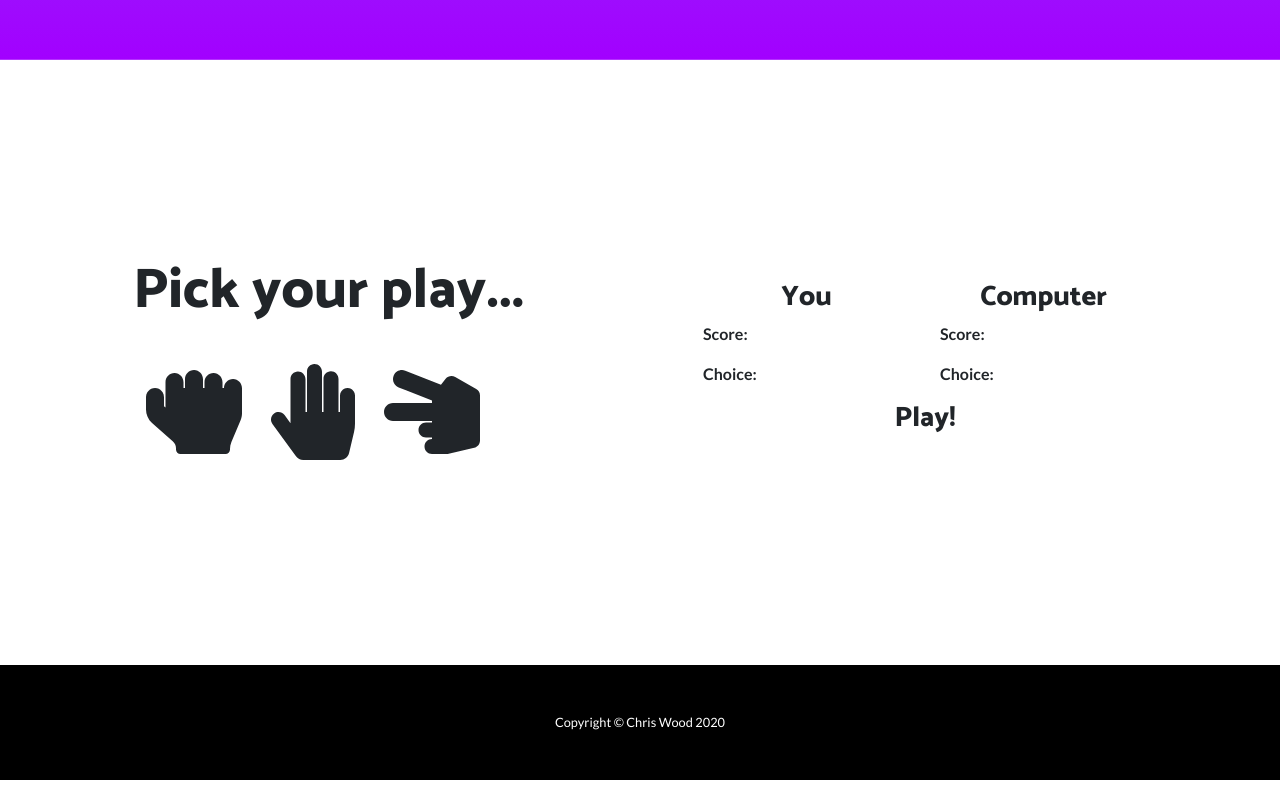
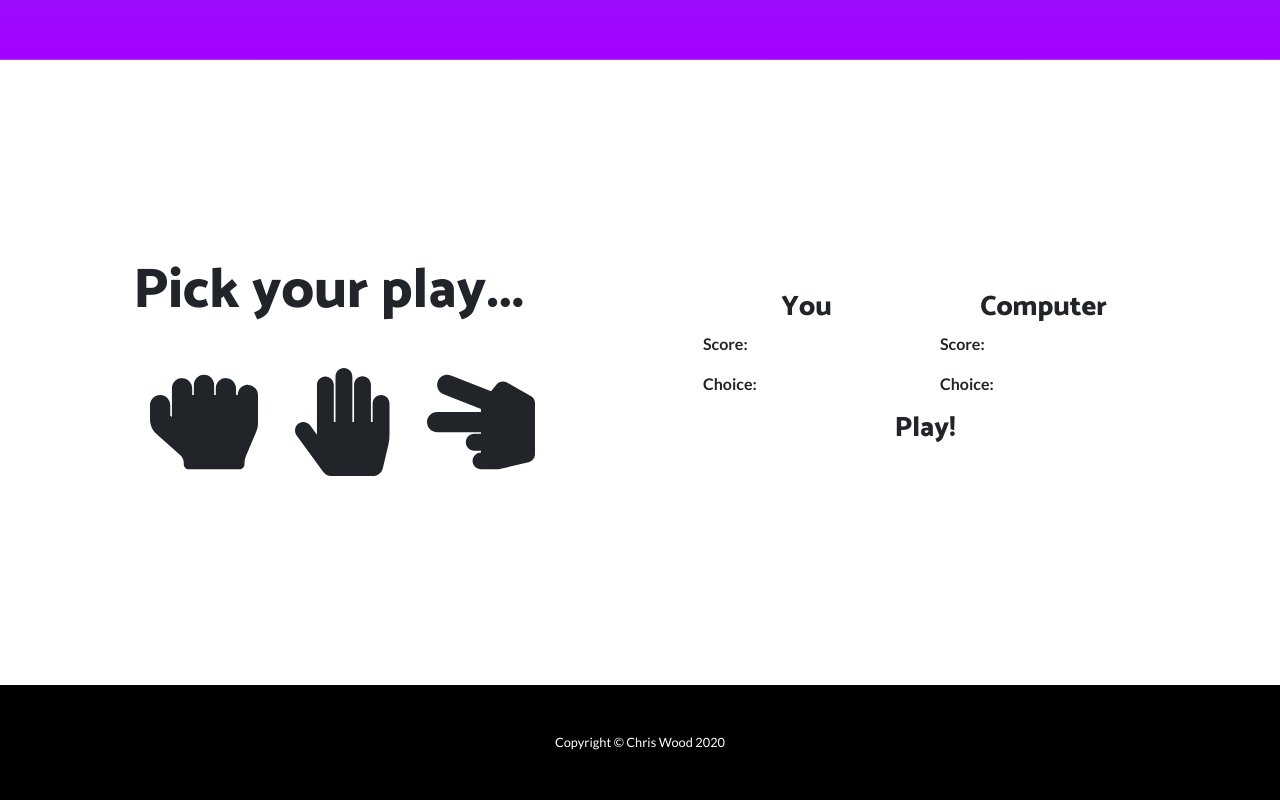
Before and after one commit to cwood89/RPS_functions_CW, a website: page index.html in a window 1280 px wide. Shown: the part 627-1427 px from the top of the page. Drawn offline with Linux system fonts and the light colour scheme.

Commit message:
fixed button responsivness

```diff
--- a/css/style.css
+++ b/css/style.css
@@ -9,3 +9,26 @@
   padding-top: 150px;
   padding-bottom: 150px;
 }
+
+.btn-autosize {
+  padding: 1px 5px;
+  font-size: 12px;
+  line-height: 1.5;
+  border-radius: 3px;
+}
+@media screen and (min-width: 768px) {
+  .btn-autosize {
+    padding: 5px 10px;
+    font-size: 12px;
+    line-height: 1.5;
+    border-radius: 3px;
+  }
+}
+@media screen and (min-width: 992px) {
+  .btn-autosize {
+    padding: 10px 16px;
+    font-size: 18px;
+    line-height: 1.33;
+    border-radius: 6px;
+  }
+}
--- a/index.html
+++ b/index.html
@@ -85,11 +85,11 @@
         <div class="col-lg-6 order-lg-1">
           <div class="p-5">
             <h2 class="display-4 pb-4">Pick your play...</h2>
-            <button class="btn btn-default hover" onclick="rps.play('r')"><i
+            <button class="btn btn-autosize hover" onclick="rps.play('r')"><i
                 class="fas fa-hand-rock fa-6x"></i></button>
-            <button class="btn btn-default hover" onclick="rps.play('p')"><i
+            <button class="btn btn-autosize hover" onclick="rps.play('p')"><i
                 class="fas fa-hand-paper fa-6x"></i></button>
-            <button class="btn btn-default hover" onclick="rps.play('s')"> <i
+            <button class="btn btn-autosize hover" onclick="rps.play('s')"> <i
                 class="fas fa-hand-scissors fa-6x"></i></button>
           </div>
         </div>
```
